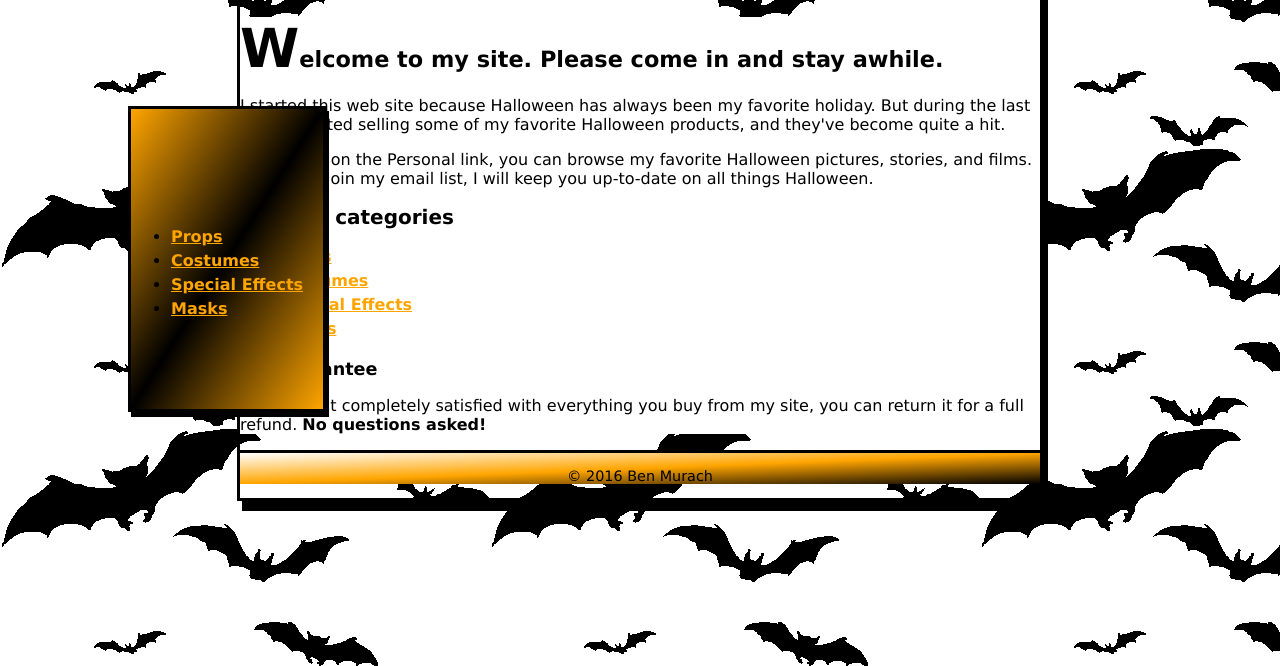
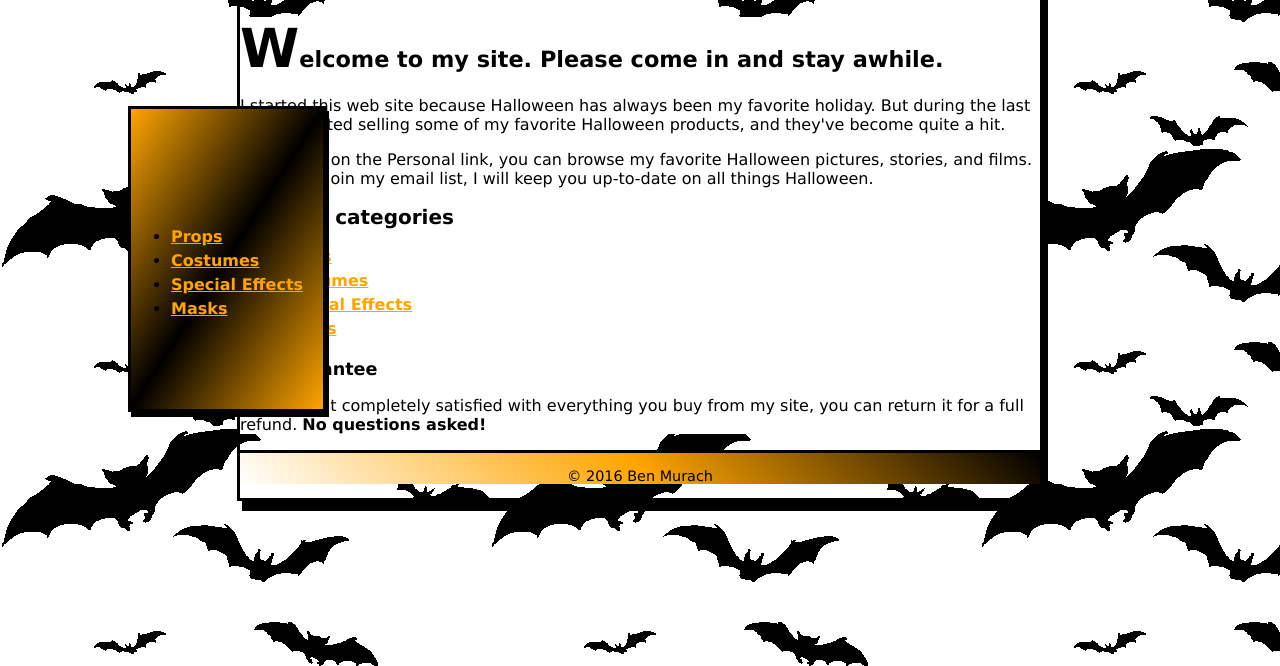
Before and after one commit to DeltaX63/Assignment2, a plain HTML site: page index.html in a window 1280 px wide. Shown: the part 134-800 px from the top of the page. Drawn offline with Linux system fonts and the light colour scheme.

Commit message:
45 deg gradient

```diff
--- a/styles/main.css
+++ b/styles/main.css
@@ -77,5 +77,5 @@ footer p {
 
 footer{
 		border-top-style: solid;
-		background: linear-gradient(to bottom right, white, orange, black);
+		background: linear-gradient(45deg, white, orange, black);
 }
```
